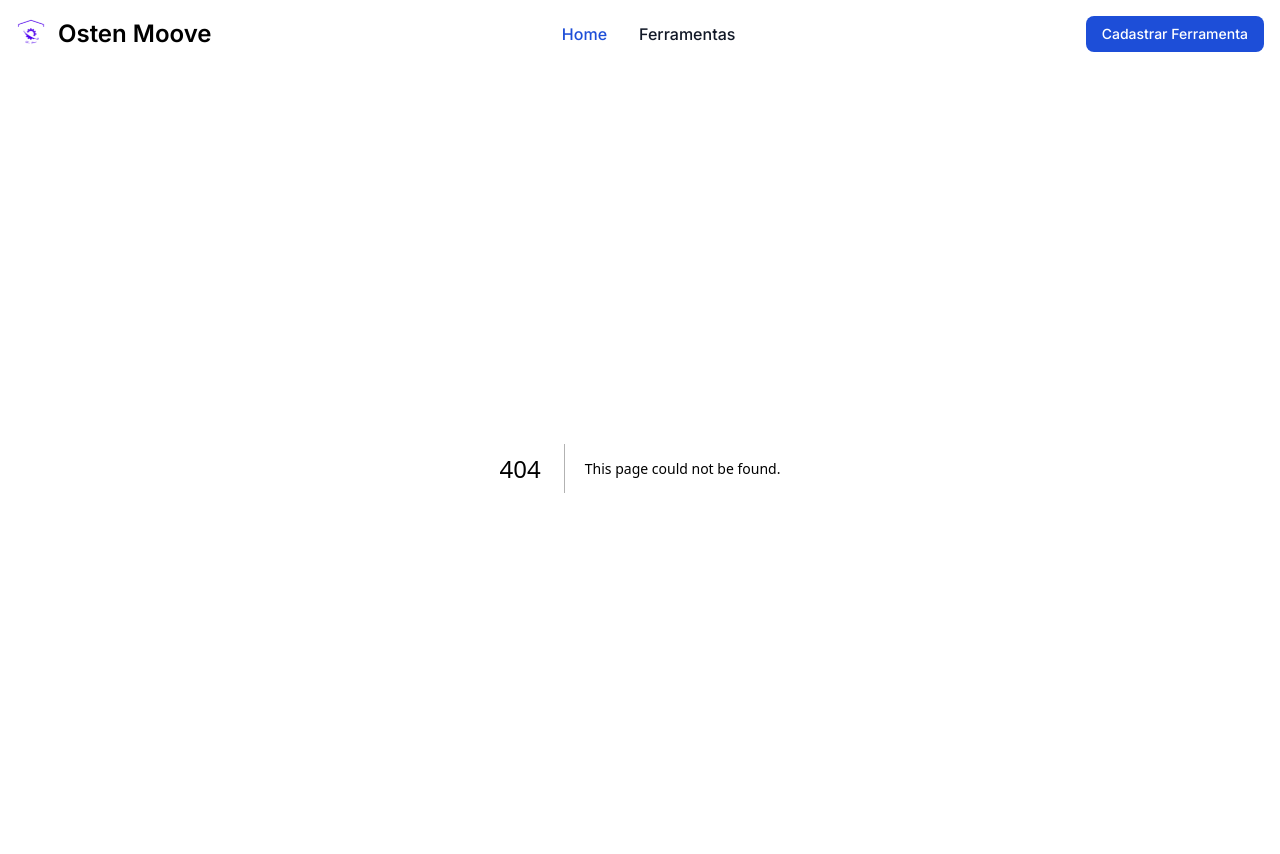
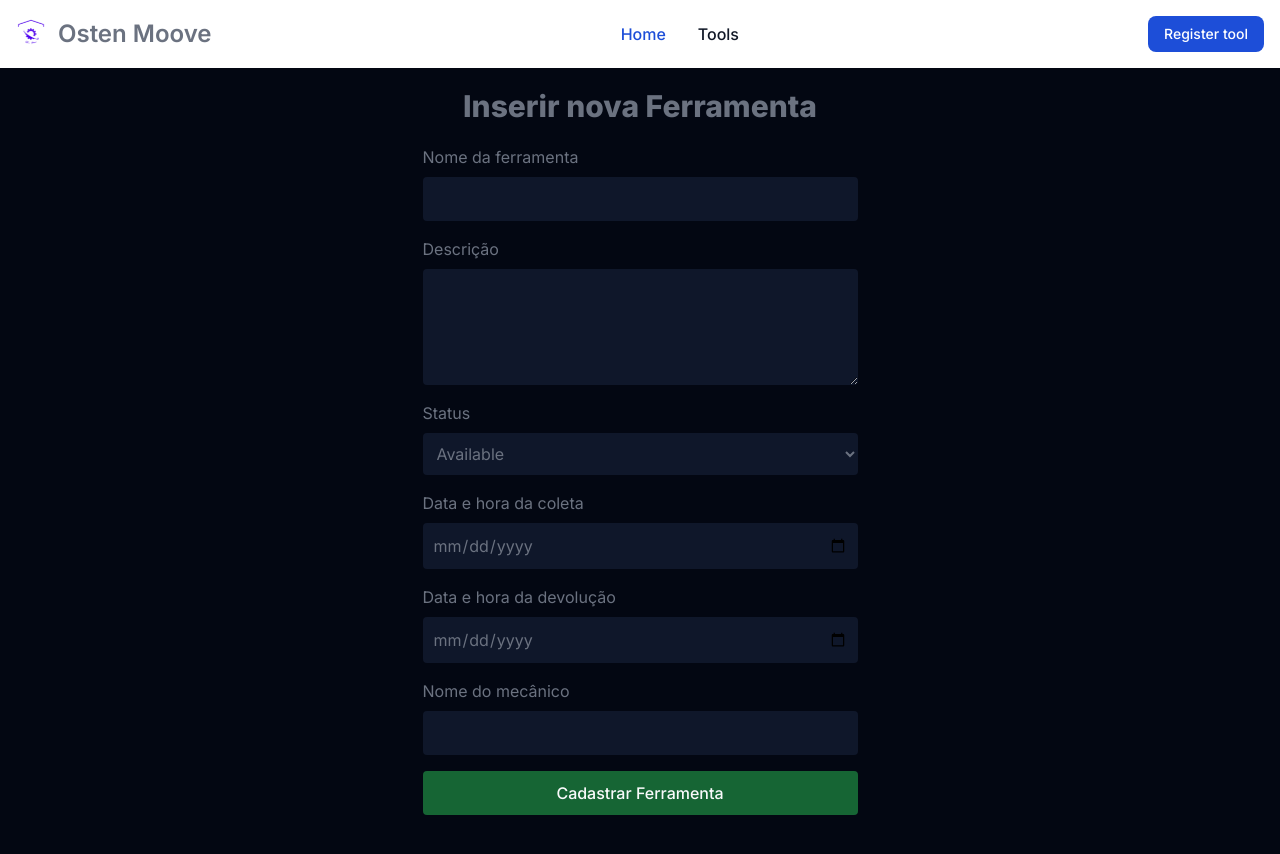
Before and after one commit to darioreisjr/ferramentaria_osten_moove_front_end, a Next.js app: page /newtool in a window 1280 px wide. Before the commit this address had no page. Shown: the top 854 px of the page. Built offline with nearby package versions, Linux system fonts and the light colour scheme.

Commit message:
feat: add edit tools

```diff
--- a/src/app/(routes)/novaferramenta/page.tsx
+++ b/src/app/(routes)/edit/[slug]/page.tsx
@@ -1,9 +1,12 @@
 "use client"
+
 import { zodResolver } from "@hookform/resolvers/zod";
-import axios from "axios";
+import toolsFetche from "@/axios/config"
 import { useForm } from "react-hook-form"
 
 import { z } from "zod";
+import { useParams, useRouter } from 'next/navigation'
+import { useEffect } from "react";
 
 type Inputs = {
   name: String
@@ -23,30 +26,47 @@ const newToolSchema = z.object({
   mechanic: z.string(),
 })
 
-export default function NewTool() {
+
+export default function Edit() {
+  const { slug } = useParams()
+
+  const router = useRouter()
 
   const {
     register,
     handleSubmit,
     formState: { errors },
+    reset
   } = useForm<Inputs>({
     resolver: zodResolver(newToolSchema),
   })
 
-  const onSubmit = data => axios.post("https://ferramentariaostenmoovebackend.onrender.com/tool", data)
-    .then(() => alert('Cadastro realizado com sucesso'))
+  const updateTool = data => toolsFetche.put(`/tool/${slug}`, data)
+    .then(() => router.push('/tools'))
+    .then(() => alert("Ferramenta atualizada com sucesso!!!"))
     .catch((err) => console.log(err))
 
+    useEffect(() => {
+      if (slug) {
+        toolsFetche.get(`/tool/${slug}`)
+          .then((response) => {
+            reset(response.data)
+          })
+          .catch((error) => {
+            console.log(error)
+          })
+      }
+    }, [slug, reset])
 
   return (
-    <div className="min-w-[320px] max-w-[1200px] max-h-full flex flex-col m-auto items-center">
+    <main className="min-w-[320px] max-w-[1200px] max-h-full flex flex-col m-auto items-center">
       <h2
         className="m-[1rem] font-extrabold text-[30px] "
       >
-        Inserir nova Ferramenta
+        Editar Ferramenta
       </h2>
       <form
-        onSubmit={handleSubmit(onSubmit)}
+        onSubmit={handleSubmit(updateTool)}
         className="flex flex-col gap-2 min-w-[300px] max-w-[1100px] mb-28"
         autoComplete="off"
       >
@@ -88,7 +108,7 @@ export default function NewTool() {
           <label>Data e hora da coleta</label>
           <input
             className="p-[10px] bg-slate-900 outline-0 rounded"
-            type="datetime-local"
+            type="date"
             name="collectionDate"
             {...register("collectionDate")}
           />
@@ -98,7 +118,7 @@ export default function NewTool() {
           <label>Data e hora da devolução</label>
           <input
             className="p-[10px] bg-slate-900 outline-0 rounded"
-            type="datetime-local"
+            type="date"
             name="returnDate"
             {...register("returnDate")}
           />
@@ -119,9 +139,9 @@ export default function NewTool() {
           type="submit"
           className="bg-green-800 p-[10px] text-gray-50 font-medium rounded"
         >
-          Cadastrar Ferramenta
+          Atualizar Ferramenta
         </button>
       </form >
-    </div >
+    </main >
   )
 }
--- /dev/null
+++ b/src/app/(routes)/newtool/page.tsx
@@ -0,0 +1,133 @@
+"use client"
+import { zodResolver } from "@hookform/resolvers/zod";
+import toolsFetche from "@/axios/config"
+import { useForm } from "react-hook-form"
+
+import { z } from "zod";
+import { useRouter } from 'next/navigation'
+
+type Inputs = {
+  name: String
+  description: String
+  status: String
+  collectionDate: String
+  returnDate: String
+  mechanic: String
+}
+
+const newToolSchema = z.object({
+  name: z.string().min(5, { message: "Deve ter 5 ou mais caracteres" }),
+  description: z.string().min(15, { message: "Deve ter 15 ou mais caracteres" }),
+  status: z.string(),
+  collectionDate: z.string(),
+  returnDate: z.string(),
+  mechanic: z.string(),
+})
+
+export default function NewTool() {
+
+  const router = useRouter()
+
+  const {
+    register,
+    handleSubmit,
+    formState: { errors },
+  } = useForm<Inputs>({
+    resolver: zodResolver(newToolSchema),
+  })
+
+
+
+  const onSubmit = data => toolsFetche.post("/tool", data)
+    .then(() => router.push('/ferramentas'))
+    .then(() => alert("Ferramenta cadastrada com sucesso!!!"))
+    .catch((err) => console.log(err))
+
+
+  return (
+    <main className="min-w-[320px] max-w-[1200px] max-h-full flex flex-col m-auto items-center">
+      <h2
+        className="m-[1rem] font-extrabold text-[30px] "
+      >
+        Inserir nova Ferramenta
+      </h2>
+      <form
+        onSubmit={handleSubmit(onSubmit)}
+        className="flex flex-col gap-2 min-w-[300px] max-w-[1100px] mb-28"
+        autoComplete="off"
+      >
+        <div className="flex flex-col gap-2">
+          <label>Nome da ferramenta</label>
+          <input
+            className="p-[10px] bg-slate-900 outline-0 rounded"
+            type="text"
+            name="name"
+            {...register('name')}
+          />
+          <div className="text-red-500">{errors.name?.message}</div>
+        </div>
+        <div className="flex flex-col gap-2">
+          <label>Descrição</label>
+          <textarea
+            className="p-[10px] bg-slate-900 outline-0 rounded"
+            name="description"
+            {...register('description')}
+            rows={4}
+            cols={40}
+          />
+          <div className="text-red-500">{errors.description?.message}</div>
+        </div>
+        <div className="flex flex-col gap-2">
+          <label>Status</label>
+          <select
+            className="p-[10px] bg-slate-900 outline-0 rounded"
+            name="status"
+            {...register("status")}
+          >
+            <option value="Available">Available</option>
+            <option value="Reserved">Reserved</option>
+            <option value="InUse">InUse</option>
+          </select>
+          <div className="text-red-500">{errors.status?.message}</div>
+        </div>
+        <div className="flex flex-col gap-2">
+          <label>Data e hora da coleta</label>
+          <input
+            className="p-[10px] bg-slate-900 outline-0 rounded"
+            type="date"
+            name="collectionDate"
+            {...register("collectionDate")}
+          />
+          <div className="text-red-500">{errors.collectionDate?.message}</div>
+        </div>
+        <div className="flex flex-col gap-2">
+          <label>Data e hora da devolução</label>
+          <input
+            className="p-[10px] bg-slate-900 outline-0 rounded"
+            type="date"
+            name="returnDate"
+            {...register("returnDate")}
+          />
+          <div className="text-red-500">{errors.returnDate?.message}</div>
+        </div>
+        <div className="flex flex-col gap-2">
+          <label>Nome do mecânico</label>
+          <input
+            className="p-[10px] bg-slate-900 outline-0 rounded"
+            type="text"
+            name="mechanic"
+            {...register("mechanic")}
+          />
+          <div className="text-red-500">{errors.mechanic?.message}</div>
+        </div>
+
+        <button
+          type="submit"
+          className="bg-green-800 p-[10px] text-gray-50 font-medium rounded"
+        >
+          Cadastrar Ferramenta
+        </button>
+      </form >
+    </main >
+  )
+}
--- a/src/app/(routes)/ferramentas/page.tsx
+++ b/src/app/(routes)/tools/page.tsx
@@ -4,26 +4,22 @@ import { useEffect, useState } from "react";
 import Card from "@/components/card";
 import toolsFetche from "@/axios/config"
 
-export default function Ferramentas() {
+export default function NewTool() {
   const [tool, setTool] = useState([])
   const [loading, setLoading] = useState(true)
 
   useEffect(() => {
     toolsFetche.get("/tool")
-      .then(response => {
-        // Formatar as datas antes de definir o estado
-        const tools = response.data.map(tool => {
-          tool.collectionDate = new Date(tool.collectionDate).toLocaleDateString('pt-BR');
-          tool.returnDate = new Date(tool.returnDate).toLocaleDateString('pt-BR');
-          return tool;
-        })
+      .then((response) => {
+        setTool(response.data);
+        setLoading(false)
 
-        setTool(tools);
-        setLoading(false)
       })
-      .catch(error => console.log(error))
-      .finally();
-  }, [])
+      .catch((error) => {
+        console.log(error);
+      })
+      .finally()
+  }, []);
 
   return (
     <section className="flex flex-col justify-between m-auto items-center min-w-screen max-w-[1200px] h-screen ">
@@ -39,6 +35,7 @@ export default function Ferramentas() {
               {tool.map((tool) => (
                 <div key={tool.id}>
                   <Card
+                    id={tool.id}
                     nome={tool.name}
                     descricao={tool.description}
                     status={tool.status}
--- a/src/axios/config.ts
+++ b/src/axios/config.ts
@@ -1,7 +1,7 @@
 import axios from "axios";
 
 const toolsFetch = axios.create({
-  baseURL: "https://ferramentariaostenmoovebackend.onrender.com",
+  baseURL: "http://localhost:3001",
   headers:{
     "Content-type": "application/json",
   }
--- a/src/components/card.tsx
+++ b/src/components/card.tsx
@@ -1,3 +1,4 @@
+import Link from "next/link";
 
 const Card = (props: any) => {
   return (
@@ -23,6 +24,7 @@ const Card = (props: any) => {
 
       </div>
       <div className="m-auto w-full">
+        <Link href={`/edit/${props.id}`}>
           <button
             type="button"
             className=
@@ -30,6 +32,7 @@ const Card = (props: any) => {
           >
             EDITAR
           </button>
+        </Link>
         <button
           type="button"
           className="w-full text-white bg-gradient-to-r from-red-400 via-red-500 to-red-600 hover:bg-gradient-to-br focus:ring-4 focus:outline-none focus:ring-red-300 dark:focus:ring-red-800 font-medium rounded-lg text-sm px-5 py-2.5 text-center mr-2 mb-2"
--- a/src/components/navbar.tsx
+++ b/src/components/navbar.tsx
@@ -14,8 +14,8 @@ export default function Navbar() {
           </Link>
           <div className="flex md:order-2">
             <button type="button" className="text-white bg-blue-700 hover:bg-blue-800 focus:ring-4 focus:outline-none focus:ring-blue-300 font-medium rounded-lg text-sm px-4 py-2 text-center mr-3 md:mr-0 dark:bg-blue-600 dark:hover:bg-blue-700 dark:focus:ring-blue-800">
-              <Link href="/novaferramenta">
-                Cadastrar Ferramenta
+              <Link href="/newtool">
+                Register tool
               </Link>
             </button>
             <button data-collapse-toggle="navbar-cta" type="button" className="inline-flex items-center p-2 w-10 h-10 justify-center text-sm text-gray-500 rounded-lg md:hidden hover:bg-gray-100 focus:outline-none focus:ring-2 focus:ring-gray-200 dark:text-gray-400 dark:hover:bg-gray-700 dark:focus:ring-gray-600" aria-controls="navbar-cta" aria-expanded="false">
@@ -33,8 +33,8 @@ export default function Navbar() {
                 </Link>
               </li>
               <li>
-                <Link href="/ferramentas" className="block py-2 pl-3 pr-4 text-gray-900 rounded hover:bg-gray-100 md:hover:bg-transparent md:hover:text-blue-700 md:p-0 md:dark:hover:text-blue-500 dark:text-white dark:hover:bg-gray-700 dark:hover:text-white md:dark:hover:bg-transparent dark:border-gray-700">
-                  Ferramentas
+                <Link href="/tools" className="block py-2 pl-3 pr-4 text-gray-900 rounded hover:bg-gray-100 md:hover:bg-transparent md:hover:text-blue-700 md:p-0 md:dark:hover:text-blue-500 dark:text-white dark:hover:bg-gray-700 dark:hover:text-white md:dark:hover:bg-transparent dark:border-gray-700">
+                  Tools
                 </Link>
               </li>
             </ul>
```
Also changed, not shown: 1 other file (tests, documents, lock files or other folders). Lines whose indentation alone changed are shown as unchanged.
